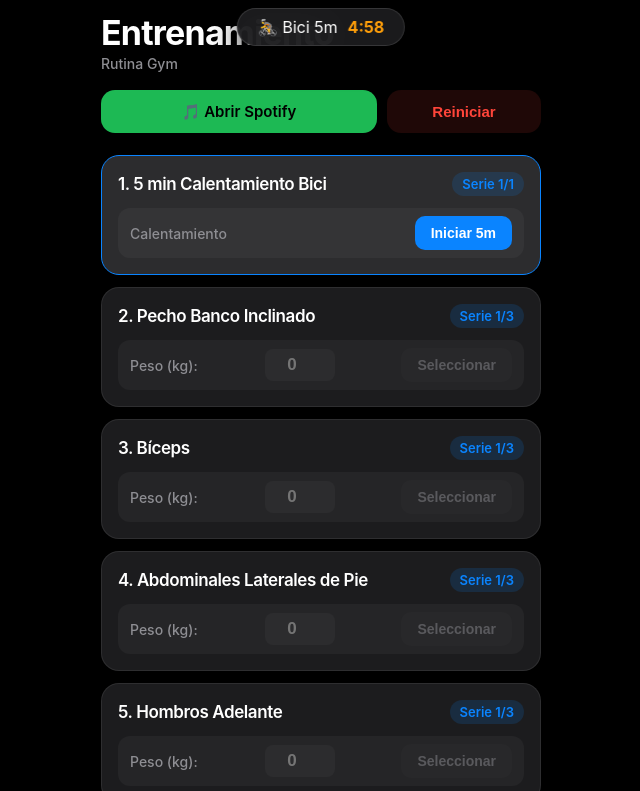
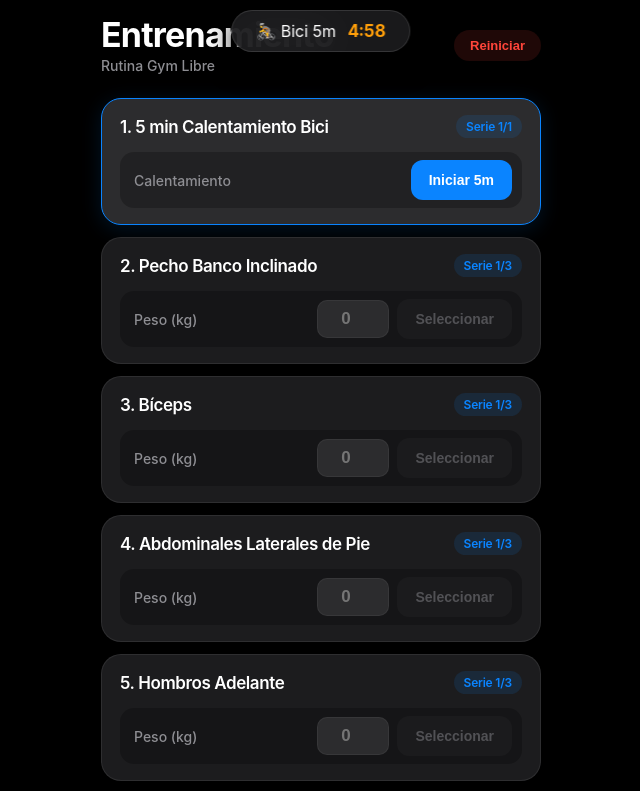
Before and after one commit to Julito71/App_Gym, a website: page index.html in a window 1280 px wide. Both pictures are taken after a click on the button "Iniciar 5m". Shown: the top 791 px of the page, without its empty margins (319-959 px from the left). Drawn offline with Linux system fonts and the light colour scheme.

Commit message:
UI Redesign: Remocion de Spotify, optimizacion de contraste y layout Apple Fitness

```diff
--- a/index.html
+++ b/index.html
@@ -5,6 +5,7 @@
     <meta name="viewport" content="width=device-width, initial-scale=1.0, user-scalable=no, viewport-fit=cover">
     <meta name="apple-mobile-web-app-capable" content="yes">
     <meta name="apple-mobile-web-app-status-bar-style" content="black-translucent">
+    <meta name="apple-mobile-web-app-title" content="Gym Pro">
     <title>Entrenamiento</title>
     <style>
         :root {
@@ -18,11 +19,13 @@
             --ios-text: #ffffff;
             --ios-subtext: #8e8e93;
             --ios-border: rgba(255, 255, 255, 0.08);
+            --ios-input-bg: #2c2c2e;
         }
 
         * {
             box-sizing: border-box;
             -webkit-tap-highlight-color: transparent;
+            user-select: none;
         }
 
         body {
@@ -30,7 +33,7 @@
             background-color: var(--ios-bg);
             color: var(--ios-text);
             margin: 0;
-            padding: calc(env(safe-area-inset-top) + 12px) 16px calc(env(safe-area-inset-bottom) + 30px) 16px;
+            padding: calc(env(safe-area-inset-top) + 16px) 16px calc(env(safe-area-inset-bottom) + 30px) 16px;
             -webkit-font-smoothing: antialiased;
         }
 
@@ -39,108 +42,98 @@
             margin: 0 auto;
         }
 
-        /* Header Apple Fitness */
+        /* Cabecera Tipo Apple Health/Fitness */
         .app-header {
-            margin-bottom: 18px;
+            display: flex;
+            justify-content: space-between;
+            align-items: center;
+            margin-bottom: 24px;
         }
 
-        .app-header h1 {
+        .app-title-group h1 {
             font-size: 34px;
             font-weight: 700;
             margin: 0;
             letter-spacing: -0.8px;
+            line-height: 1.1;
         }
 
-        .app-header p {
+        .app-title-group p {
             font-size: 14px;
             color: var(--ios-subtext);
-            margin: 2px 0 0 0;
+            margin: 4px 0 0 0;
             font-weight: 500;
-        }
-
-        /* Botones superiores */
-        .top-actions {
-            display: flex;
-            gap: 10px;
-            margin-bottom: 22px;
-        }
-
-        .btn-ios-spotify {
-            background-color: #1db954;
-            color: #000000;
-            border: none;
-            padding: 12px 16px;
-            border-radius: 14px;
-            font-weight: 600;
-            font-size: 15px;
-            display: flex;
-            align-items: center;
-            justify-content: center;
-            gap: 6px;
-            text-decoration: none;
-            flex: 2;
         }
 
         .btn-ios-reset {
             background-color: rgba(255, 69, 58, 0.12);
             color: var(--ios-red);
             border: none;
-            padding: 12px 16px;
-            border-radius: 14px;
+            padding: 8px 16px;
+            border-radius: 20px;
             font-weight: 600;
-            font-size: 15px;
+            font-size: 13px;
             cursor: pointer;
-            flex: 1;
+            transition: active 0.2s;
         }
 
-        /* Tarjetas de Ejercicio Estilo Apple */
+        .btn-ios-reset:active {
+            opacity: 0.6;
+        }
+
+        /* Tarjeta de Ejercicio Pro */
         .exercise-card {
             background-color: var(--ios-card);
-            border-radius: 18px;
-            padding: 16px;
+            border-radius: 20px;
+            padding: 16px 18px;
             margin-bottom: 12px;
             border: 1px solid var(--ios-border);
+            transition: transform 0.2s ease, border-color 0.2s ease;
         }
 
         .exercise-card.active {
             background-color: var(--ios-card-active);
             border: 1.5px solid var(--ios-blue);
+            box-shadow: 0 4px 20px rgba(10, 132, 255, 0.15);
         }
 
         .exercise-header {
             display: flex;
             justify-content: space-between;
             align-items: center;
-            margin-bottom: 12px;
+            margin-bottom: 14px;
         }
 
         .exercise-name {
             font-size: 17px;
             font-weight: 600;
             letter-spacing: -0.4px;
+            color: var(--ios-text);
         }
 
         .exercise-badge {
-            background: rgba(10, 132, 255, 0.15);
+            background: rgba(10, 132, 255, 0.12);
             color: var(--ios-blue);
-            font-size: 13px;
+            font-size: 12px;
             font-weight: 600;
             padding: 4px 10px;
-            border-radius: 20px;
+            border-radius: 12px;
+            letter-spacing: -0.2px;
         }
 
         .exercise-badge.completed {
-            background: rgba(48, 209, 88, 0.15);
+            background: rgba(48, 209, 88, 0.12);
             color: var(--ios-green);
         }
 
-        .exercise-row {
+        .exercise-control-row {
             display: flex;
             align-items: center;
             justify-content: space-between;
-            background: rgba(255, 255, 255, 0.04);
-            padding: 8px 12px;
-            border-radius: 12px;
+            background: rgba(0, 0, 0, 0.25);
+            padding: 8px 10px 8px 14px;
+            border-radius: 14px;
+            min-height: 52px;
         }
 
         .exercise-meta {
@@ -149,59 +142,82 @@
             font-weight: 500;
         }
 
+        /* Input de Peso de Alta Visibilidad */
+        .weight-input-group {
+            display: flex;
+            align-items: center;
+            gap: 8px;
+        }
+
         input[type="number"] {
-            background: #2c2c2e;
-            border: none;
-            border-radius: 8px;
+            background: var(--ios-input-bg);
+            border: 1px solid rgba(255, 255, 255, 0.05);
+            border-radius: 10px;
             color: #ffffff;
             font-size: 17px;
             font-weight: 600;
-            padding: 6px 10px;
-            width: 70px;
+            padding: 8px 12px;
+            width: 72px;
             text-align: center;
             outline: none;
+            -webkit-appearance: none;
         }
 
+        input[type="number"]:focus {
+            border-color: var(--ios-blue);
+        }
+
+        /* Botón Primario de Acción */
         .btn-action {
             background-color: var(--ios-blue);
             color: #ffffff;
             border: none;
-            padding: 9px 16px;
-            border-radius: 10px;
+            padding: 10px 18px;
+            border-radius: 12px;
             font-size: 14px;
             font-weight: 600;
             cursor: pointer;
+            min-height: 40px;
+            display: inline-flex;
+            align-items: center;
+            justify-content: center;
+            transition: opacity 0.15s ease;
+        }
+
+        .btn-action:active {
+            opacity: 0.7;
         }
 
         .btn-action.completed {
-            background-color: var(--ios-green);
-            color: #000000;
+            background-color: rgba(48, 209, 88, 0.15);
+            color: var(--ios-green);
+            cursor: default;
         }
 
         .btn-action.disabled {
-            background-color: #2c2c2e;
+            background-color: rgba(255, 255, 255, 0.05);
             color: var(--ios-subtext);
             cursor: not-allowed;
             opacity: 0.5;
         }
 
-        /* Island Timer (Aviso superior) */
+        /* Island Timer Superior */
         .timer-island {
             position: fixed;
-            top: calc(env(safe-area-inset-top) + 8px);
+            top: calc(env(safe-area-inset-top) + 10px);
             left: 50%;
-            transform: translateX(-50%) translateY(-100px);
-            background: rgba(28, 28, 30, 0.94);
+            transform: translateX(-50%) translateY(-120px);
+            background: rgba(28, 28, 30, 0.92);
             backdrop-filter: blur(20px);
             -webkit-backdrop-filter: blur(20px);
             border: 1px solid rgba(255, 255, 255, 0.12);
-            border-radius: 25px;
-            padding: 8px 20px;
+            border-radius: 30px;
+            padding: 10px 24px;
             display: flex;
             align-items: center;
-            gap: 10px;
-            box-shadow: 0 10px 30px rgba(0,0,0,0.8);
-            transition: transform 0.35s cubic-bezier(0.16, 1, 0.3, 1);
+            gap: 12px;
+            box-shadow: 0 10px 30px rgba(0, 0, 0, 0.9);
+            transition: transform 0.4s cubic-bezier(0.16, 1, 0.3, 1);
             z-index: 2000;
         }
 
@@ -210,15 +226,17 @@
         }
 
         .timer-value {
-            font-size: 16px;
+            font-size: 17px;
             font-weight: 700;
             color: var(--ios-orange);
+            font-variant-numeric: tabular-nums;
         }
 
+        /* Sección de Historial */
         .history-box {
             background-color: var(--ios-card);
-            border-radius: 18px;
-            padding: 16px;
+            border-radius: 20px;
+            padding: 18px;
             margin-top: 24px;
             border: 1px solid var(--ios-border);
         }
@@ -226,8 +244,14 @@
         .history-row {
             font-size: 13px;
             color: var(--ios-subtext);
-            border-bottom: 1px solid rgba(255,255,255,0.04);
-            padding: 8px 0;
+            border-bottom: 1px solid rgba(255, 255, 255, 0.04);
+            padding: 10px 0;
+            display: flex;
+            justify-content: space-between;
+        }
+
+        .history-row:last-child {
+            border-bottom: none;
         }
     </style>
 </head>
@@ -235,19 +259,17 @@
 
 <div class="app-container">
     <header class="app-header">
-        <h1>Entrenamiento</h1>
-        <p>Rutina Gym</p>
+        <div class="app-title-group">
+            <h1>Entrenamiento</h1>
+            <p>Rutina Gym Libre</p>
+        </div>
+        <button class="btn-ios-reset" onclick="resetRoutine()">Reiniciar</button>
     </header>
-
-    <div class="top-actions">
-        <a href="spotify://" class="btn-ios-spotify">🎵 Abrir Spotify</a>
-        <button class="btn-ios-reset" onclick="resetRoutine()">Reiniciar</button>
-    </div>
 
     <div id="exercises-list"></div>
 
     <div class="history-box">
-        <div style="display:flex; justify-content:space-between; align-items:center; margin-bottom:10px;">
+        <div style="display:flex; justify-content:space-between; align-items:center; margin-bottom:12px;">
             <span style="font-weight:600; font-size:15px; color:var(--ios-blue);">Historial de Hoy</span>
             <button onclick="clearHistory()" style="background:none; border:none; color:var(--ios-red); font-size:12px; cursor:pointer;">Limpiar</button>
         </div>
@@ -366,7 +388,7 @@
 
             let actionButton = '';
             if (isFinished) {
-                actionButton = `<span class="exercise-badge completed">✓ Listo</span>`;
+                actionButton = `<button class="btn-action completed">✓ Listo</button>`;
             } else if (ex.isBike) {
                 actionButton = `<button class="btn-action" onclick="startBikeTimer(${exIdx})">Iniciar 5m</button>`;
             } else if (isActive) {
@@ -378,12 +400,14 @@
             card.innerHTML = `
                 <div class="exercise-header">
                     <span class="exercise-name">${exIdx + 1}. ${ex.name}</span>
-                    <span class="exercise-badge ${isFinished ? 'completed' : ''}">${isFinished ? '✓' : `Serie ${Math.min(currentSet, ex.totalSets)}/${ex.totalSets}`}</span>
+                    <span class="exercise-badge ${isFinished ? 'completed' : ''}">${isFinished ? 'Completado' : `Serie ${Math.min(currentSet, ex.totalSets)}/${ex.totalSets}`}</span>
                 </div>
-                <div class="exercise-row">
-                    <span class="exercise-meta">${ex.weights ? 'Peso (kg):' : (ex.isBike ? 'Calentamiento' : 'Sin peso')}</span>
-                    ${ex.weights ? `<input type="number" inputmode="decimal" pattern="[0-9]*" value="${savedWeight}" placeholder="0" onchange="saveWeight(${ex.id}, this.value)">` : ''}
-                    ${actionButton}
+                <div class="exercise-control-row">
+                    <span class="exercise-meta">${ex.weights ? 'Peso (kg)' : (ex.isBike ? 'Calentamiento' : 'Sin peso')}</span>
+                    <div class="weight-input-group">
+                        ${ex.weights ? `<input type="number" inputmode="decimal" pattern="[0-9]*" value="${savedWeight}" placeholder="0" onchange="saveWeight(${ex.id}, this.value)">` : ''}
+                        ${actionButton}
+                    </div>
                 </div>
             `;
             container.appendChild(card);
@@ -401,7 +425,7 @@
         const now = new Date();
         const timeStr = `${now.toLocaleDateString()} ${now.toLocaleTimeString([], {hour: '2-digit', minute:'2-digit'})}`;
 
-        history.unshift({ time: timeStr, text: `${exerciseName} - Serie ${setNum} (${weight ? weight + ' kg' : 'Sin peso'})` });
+        history.unshift({ time: timeStr, text: `${exerciseName} - Serie ${setNum}`, detail: weight ? `${weight} kg` : 'Sin peso' });
         localStorage.setItem('routine_history_full', JSON.stringify(history));
         renderHistory();
     }
@@ -410,10 +434,15 @@
         const historyEl = document.getElementById('history-list');
         const history = JSON.parse(localStorage.getItem('routine_history_full') || '[]');
         if (history.length === 0) {
-            historyEl.innerHTML = '<div class="history-row">Sin registros hoy.</div>';
+            historyEl.innerHTML = '<div class="history-row"><span>Sin registros hoy.</span></div>';
             return;
         }
-        historyEl.innerHTML = history.slice(0, 20).map(item => `<div class="history-row"><strong>${item.time}</strong>: ${item.text}</div>`).join('');
+        historyEl.innerHTML = history.slice(0, 20).map(item => `
+            <div class="history-row">
+                <span><strong>${item.text}</strong></span>
+                <span style="color:var(--ios-subtext);">${item.detail} (${item.time.split(' ')[1]})</span>
+            </div>
+        `).join('');
     }
 
     function clearHistory() {
```
